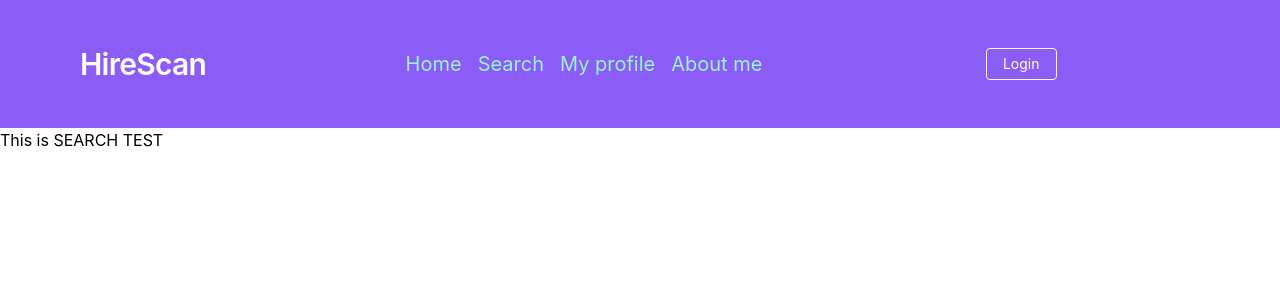
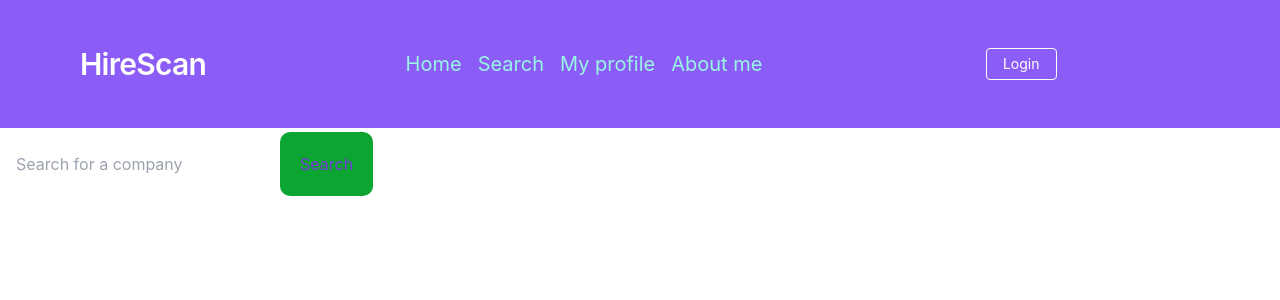
Before and after one commit to melhelow/hirescan-client, a React (Create React App) app: page /searchpage in a window 1280 px wide. Shown: the top 300 px of the page. Built offline with nearby package versions, Linux system fonts and the light colour scheme.

Commit message:
add search bar and search button in search page

```diff
--- a/src/pages/Searchpage.js
+++ b/src/pages/Searchpage.js
@@ -1,9 +1,40 @@
-import React from 'react';
+import React, { useEffect, useState } from "react"; // Imports React libraries as well as useEffect and useState
+import Auth from "../utils/auth";
+import { useMutation, useQuery } from "@apollo/client";
+
 
 const Searchpage = () => {
+
+    const [company, setCompany] = useState("");
+    const [searchResults, setSearchResults] = useState([]);
+
+    const handleCompanyChange = (event) => {
+        setCompany(event.target.value);
+    };
+    const handleFormSubmit = (event) => {
+        event.preventDefault();
+        console.log(company);
+        setCompany([]);
+    };
     return (
-        <div>
-        <h3> This is SEARCH TEST</h3>
+        <div className= "search-companies">
+            <div className="search-bar">
+                <form className="search-form" onSubmit={handleFormSubmit}>
+                    <input
+                       id="search"
+                       type="text"
+                       value={company}
+                       onChange={handleCompanyChange}
+                        placeholder="Search for a company"
+                    />
+                    <button type="submit">Search</button>
+
+                </form>
+
+            </div>
+
+
+
 
         </div>
     );
```
